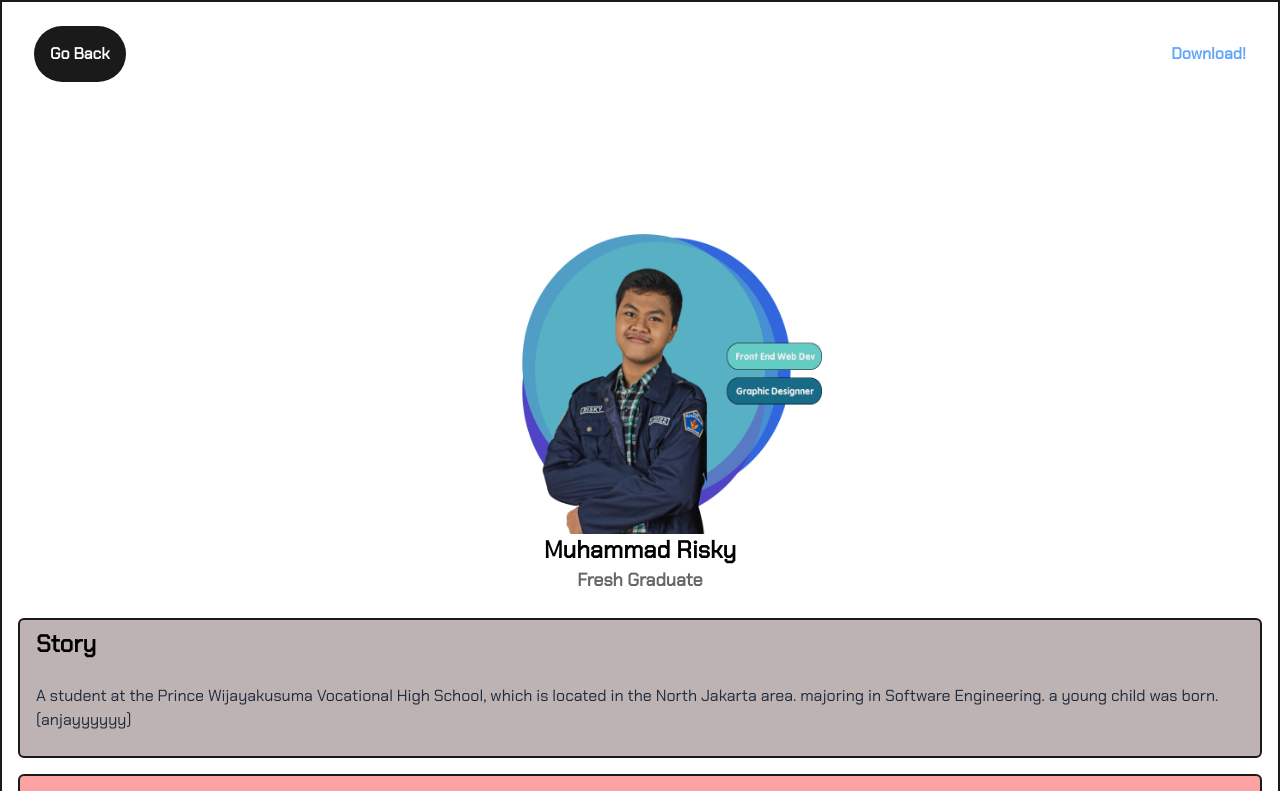
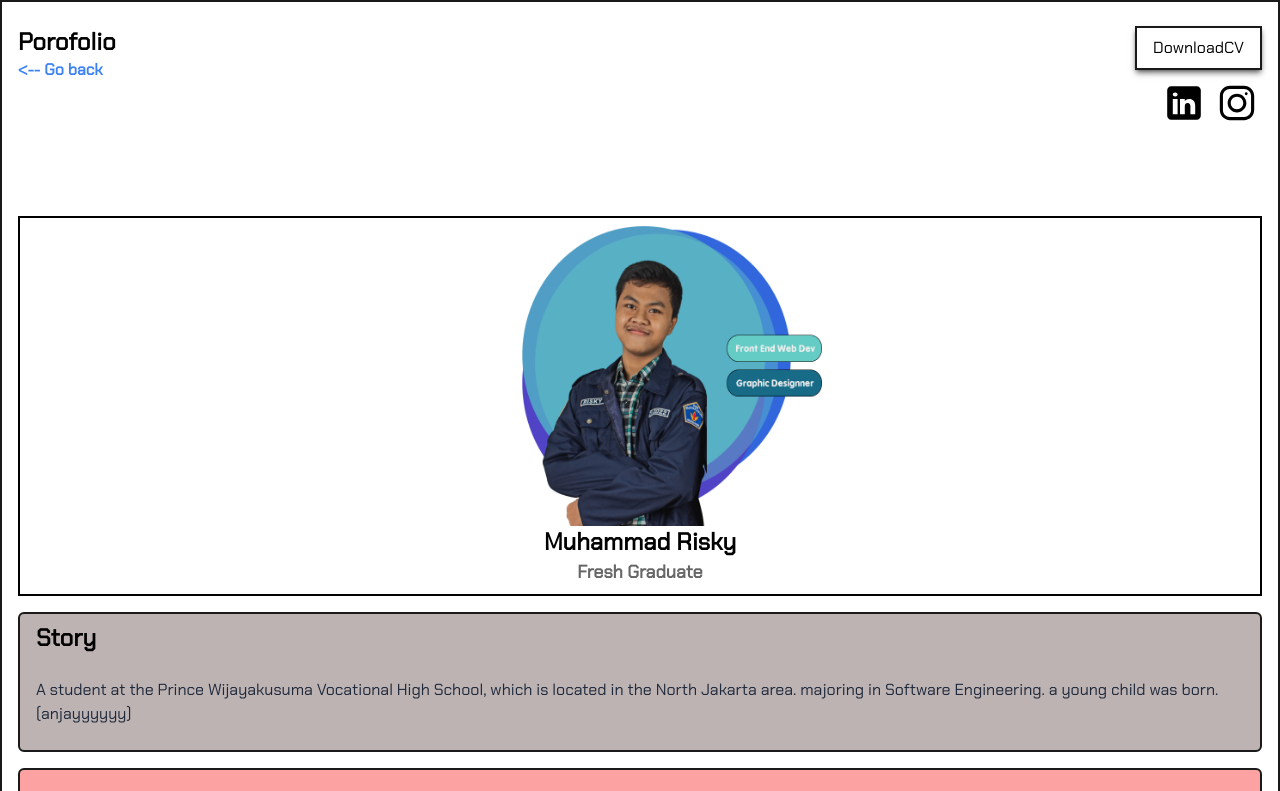
Before and after one commit to Souka-Couscort/portofolio, a website: page risky.html in a window 1280 px wide. Shown: the top 791 px of the page. Drawn offline with Linux system fonts and the light colour scheme.

Commit message:
update: day 3

```diff
--- a/risky.html
+++ b/risky.html
@@ -11,14 +11,37 @@
   </head>
   <body style="font-family: 'Chakra Petch', sans-serif">
     <div class="container mx-auto border-2 border-dark">
-      <nav class="w-full px-8 py-6 flex justify-between space-x-4">
-        <a href="index.html" class="bg-dark rounded-full p-4 text-white font-semibold">Go Back</a>
-        <button type="submit" onclick="window.open('public/cv.png')" class="text-blue-400 font-semibold hover:text-green-400">Download!</button>
+      <nav class="w-full px-4 py-6 flex justify-between">
+        <div class="flex flex-col">
+          <h1 class="font-bold text-2xl">Porofolio</h1>
+          <a href="index.html" class="text-blue-500 font-semibold">
+            <-- Go back
+          </a>
+        </div>
+        <div class="flex flex-col space-y-2 justify-center">
+          <a id="downloadLink" href="public/cv.png" download class="border-2 border-dark px-4 py-2 shadow-md shadow-black/50">DownloadCV</a>
+          <div class="w-full flex space-x-2 items-center justify-end">
+            <a href="https://www.linkedin.com/in/muhammad-risky-25822a234/" target="_blank" >
+              <svg xmlns="http://www.w3.org/2000/svg" x="0px" y="0px" width="40" height="40" viewBox="0 0 50 50">
+                <path d="M41,4H9C6.24,4,4,6.24,4,9v32c0,2.76,2.24,5,5,5h32c2.76,0,5-2.24,5-5V9C46,6.24,43.76,4,41,4z M17,20v19h-6V20H17z M11,14.47c0-1.4,1.2-2.47,3-2.47s2.93,1.07,3,2.47c0,1.4-1.12,2.53-3,2.53C12.2,17,11,15.87,11,14.47z M39,39h-6c0,0,0-9.26,0-10 c0-2-1-4-3.5-4.04h-0.08C27,24.96,26,27.02,26,29c0,0.91,0,10,0,10h-6V20h6v2.56c0,0,1.93-2.56,5.81-2.56 c3.97,0,7.19,2.73,7.19,8.26V39z"></path>
+            </svg>
+              </svg>
+            </a>
+            <a href="https://www.instagram.com/riskymuhamad352/" target="_blank" >
+              <svg xmlns="http://www.w3.org/2000/svg" x="0px" y="0px" width="50" height="50" viewBox="0 0 32 32">
+                <path d="M 11.46875 5 C 7.917969 5 5 7.914063 5 11.46875 L 5 20.53125 C 5 24.082031 7.914063 27 11.46875 27 L 20.53125 27 C 24.082031 27 27 24.085938 27 20.53125 L 27 11.46875 C 27 7.917969 24.085938 5 20.53125 5 Z M 11.46875 7 L 20.53125 7 C 23.003906 7 25 8.996094 25 11.46875 L 25 20.53125 C 25 23.003906 23.003906 25 20.53125 25 L 11.46875 25 C 8.996094 25 7 23.003906 7 20.53125 L 7 11.46875 C 7 8.996094 8.996094 7 11.46875 7 Z M 21.90625 9.1875 C 21.402344 9.1875 21 9.589844 21 10.09375 C 21 10.597656 21.402344 11 21.90625 11 C 22.410156 11 22.8125 10.597656 22.8125 10.09375 C 22.8125 9.589844 22.410156 9.1875 21.90625 9.1875 Z M 16 10 C 12.699219 10 10 12.699219 10 16 C 10 19.300781 12.699219 22 16 22 C 19.300781 22 22 19.300781 22 16 C 22 12.699219 19.300781 10 16 10 Z M 16 12 C 18.222656 12 20 13.777344 20 16 C 20 18.222656 18.222656 20 16 20 C 13.777344 20 12 18.222656 12 16 C 12 13.777344 13.777344 12 16 12 Z"></path>
+                </svg>
+            </a>
+          </div>
+        </div>
       </nav>
-      <button id="scrollToTopBtn" class="fixed bottom-4 right-4 bg-dark text-white py-2 px-4 rounded-full hidden font-bold text-2xl">^</button>
+      <button id="scrollToTopBtn" class="fixed bottom-4 right-4 border-2 border-dark text-white p-4 rounded-full hidden bg-blue-500">
+        <img src="public/up-arrow-svgrepo-com.svg" class="w-5" alt="up" />
+      </button>
 
-      <div class="w-full flex flex-col px-4 py-6 mt-24">
-        <div class="w-full flex flex-col items-center px-4 py-2">
+
+      <div class="w-full flex flex-col px-4 py-6 mt-10">
+        <div class="w-full flex flex-col items-center px-4 py-2 border-2 border-black">
           <img src="public/Asset1.png" class="translate-x-8 aspect-square w-[300px]" alt="gambar" />
           <h1 class="text-2xl font-bold">Muhammad Risky</h1>
           <h2 class="font-semibold text-lg text-black/60">Fresh Graduate</h2>
@@ -63,6 +86,8 @@
       </div>
     </div>
 
+
+
     <script>
       // Menampilkan atau menyembunyikan tombol "Scroll to Top" berdasarkan posisi scroll
       window.onscroll = () => {
@@ -73,6 +98,13 @@
       document.getElementById("scrollToTopBtn").onclick = () => {
         window.scrollTo({ top: 0, behavior: "smooth" });
       };
+
+
+
+
+
+
+
     </script>
   </body>
 </html>
```
Also changed, not shown: index.html (+5 -5 lines), dist/output.css, public/up-arrow-svgrepo-com.svg (added).
